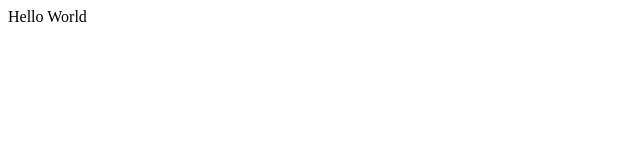
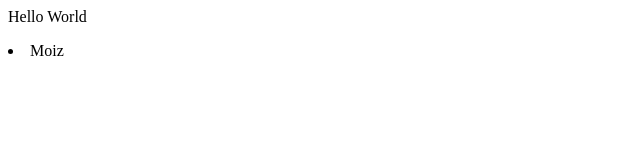
Before and after one commit to moizahmadshaikh/testing1github, a plain HTML site: page index.html in a window 1280 px wide. Shown: the full height of the page, 0-640 px from the left. Drawn offline with Linux system fonts and the light colour scheme.

Commit message:
Update index.html

```diff
--- a/index.html
+++ b/index.html
@@ -1,2 +1,4 @@
 <p>Hello World
 </p>
+
+<li>Moiz</li>
```
